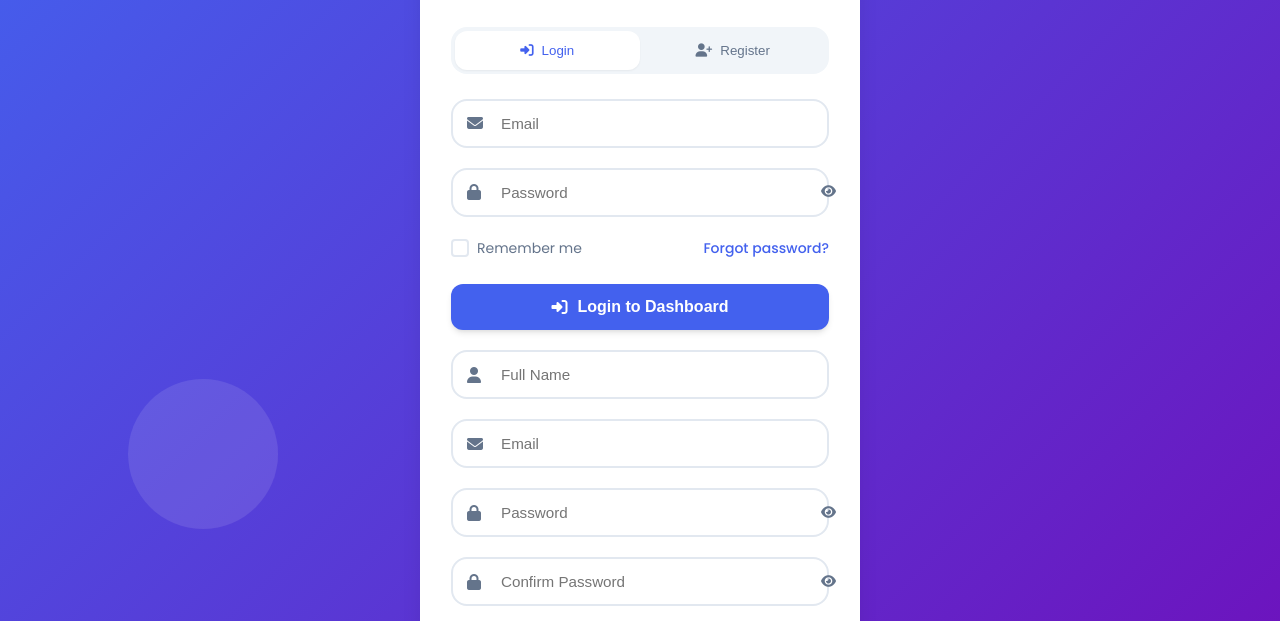
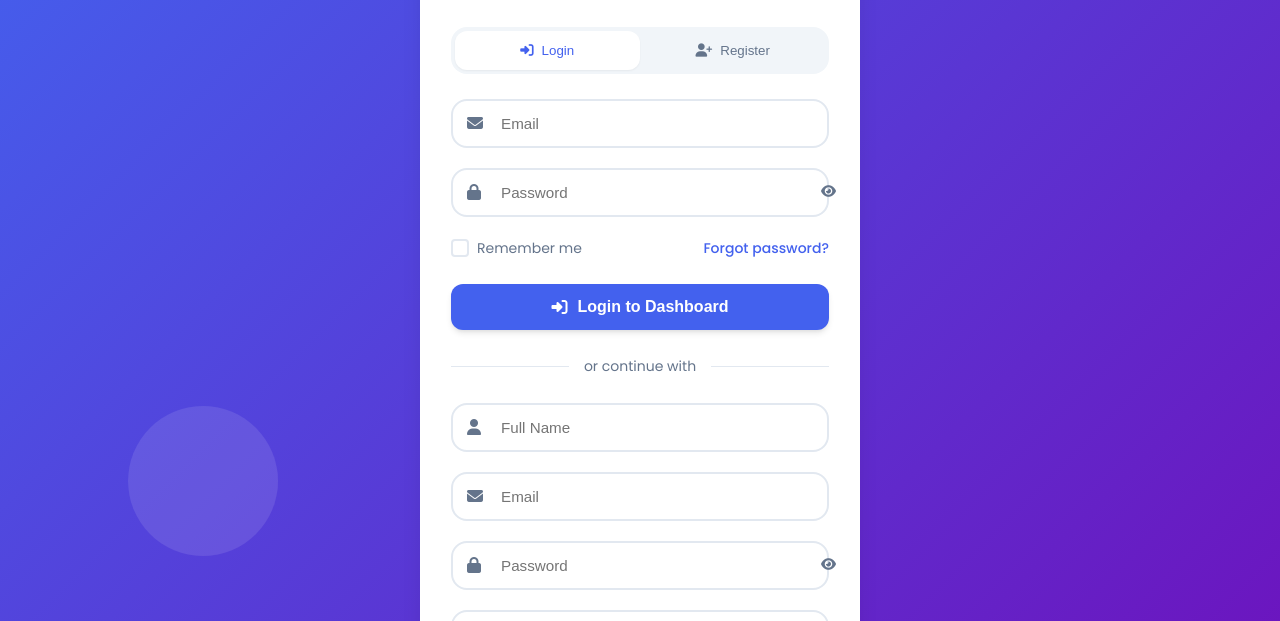
Before and after one commit to anujshukla115/Finflow-Expense-Tracker, a plain HTML site: page index.html in a window 1280 px wide. Shown: the part 148-769 px from the top of the page. Drawn offline with nearby package versions, Linux system fonts and the light colour scheme.

Commit message:
Update index.html

```diff
--- a/index.html
+++ b/index.html
@@ -97,6 +97,10 @@
                 <i class="fas fa-sign-in-alt"></i>
                 <span>Login to Dashboard</span>
             </button>
+
+<div class="auth-divider">
+                <span>or continue with</span>
+            </div>
 
         <!-- REGISTER FORM -->
         <form id="registerForm" class="auth-form">
```
